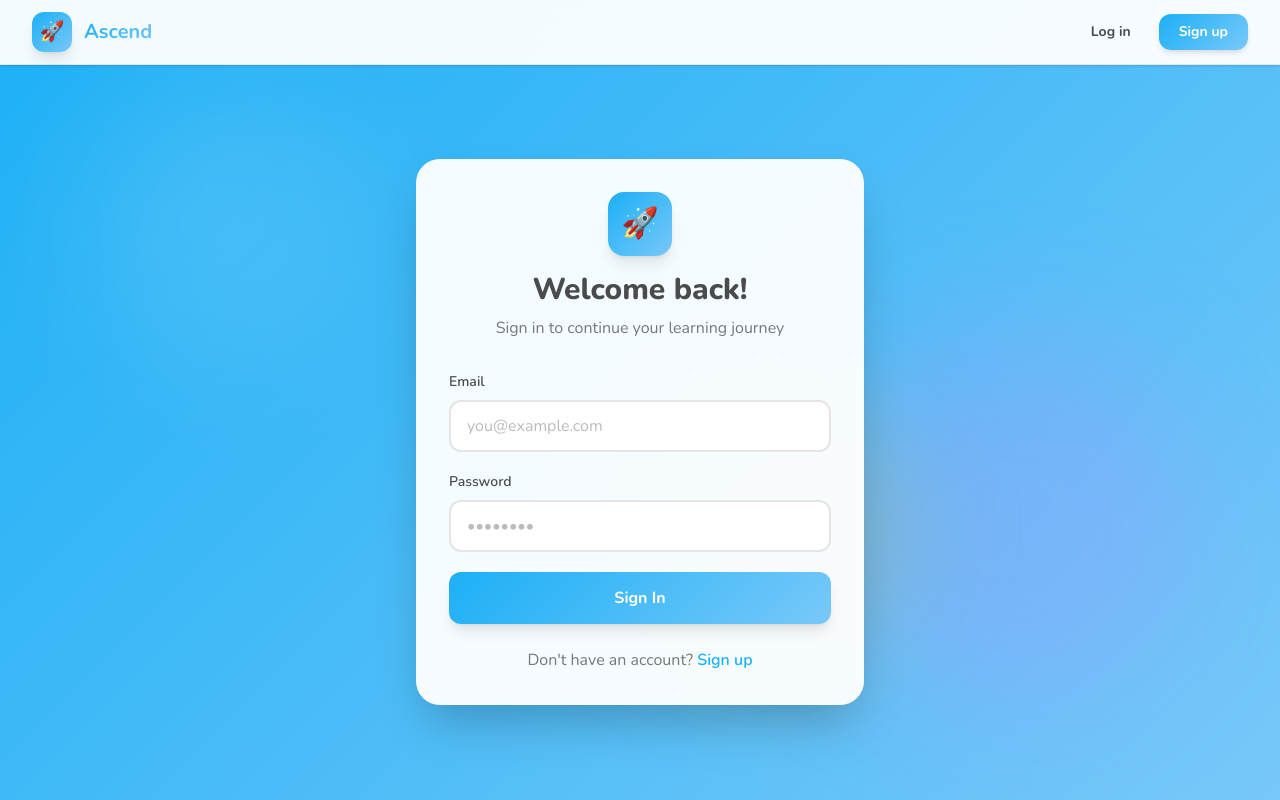
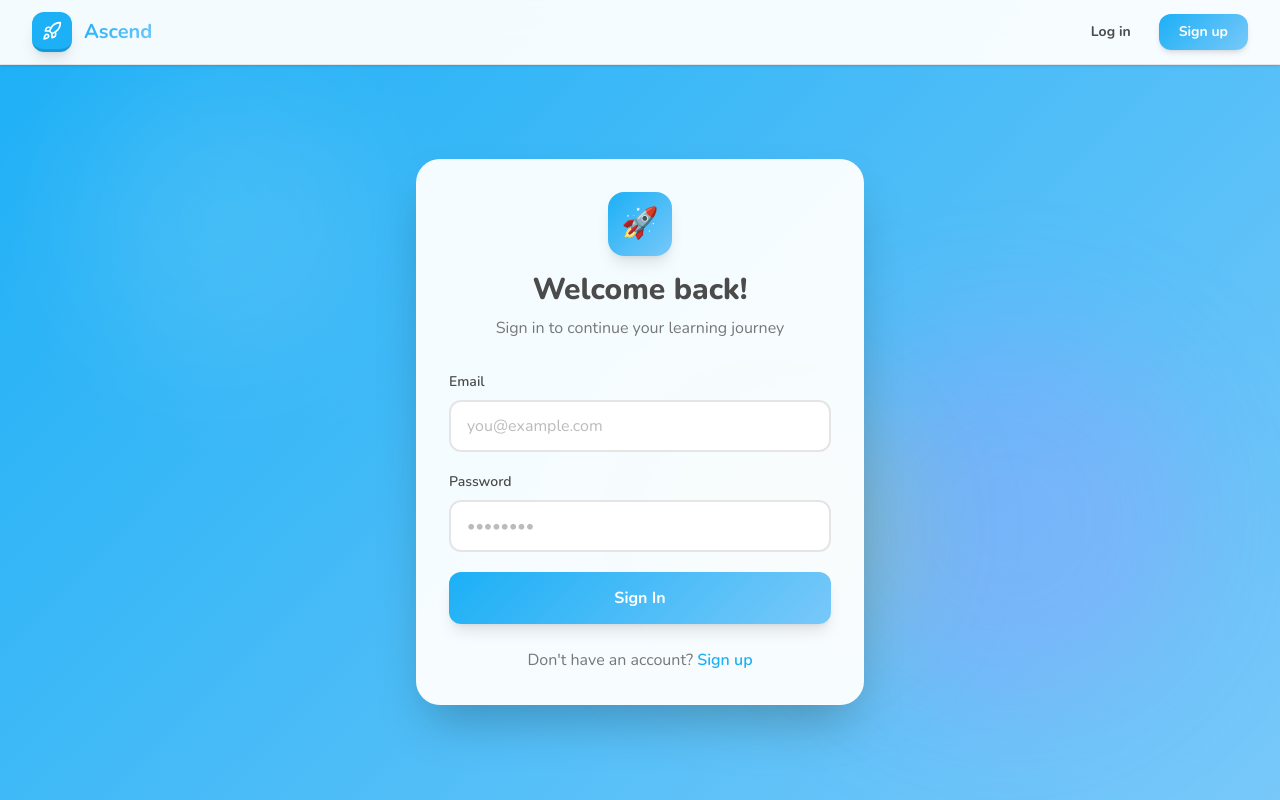
Before and after one commit to AtharvaGhorpade2405/learning-path, a React (Vite) app in the folder frontend/: page /login in a window 1280 px wide. Built offline with nearby package versions, Linux system fonts and the light colour scheme; no server answers.

Commit message:
changed the logo in the navbar

```diff
--- a/frontend/src/components/Navbar.jsx
+++ b/frontend/src/components/Navbar.jsx
@@ -1,7 +1,7 @@
 import { useState } from 'react';
 import { Link, useNavigate } from 'react-router-dom';
 import { useAuth } from '../context/AuthContext';
-import { Flame, Users, Crown, Menu, X } from 'lucide-react';
+import { Flame, Users, Crown, Menu, X, Rocket } from 'lucide-react';
 import { getRankInfo } from '../utils/ranks';
 
 const Navbar = ({ isAuthPage = false }) => {
@@ -31,8 +31,8 @@ const Navbar = ({ isAuthPage = false }) => {
         <div className="flex items-center justify-between h-16">
           {/* Logo */}
           <Link to="/" className="flex items-center gap-3 group" onClick={() => setIsOpen(false)}>
-            <div className="w-10 h-10 rounded-xl gradient-bg flex items-center justify-center shadow-lg group-hover:shadow-xl transition-all duration-300 group-hover:scale-105">
-              <span className="text-white text-xl">🚀</span>
+            <div className="w-10 h-10 rounded-xl bg-primary flex items-center justify-center shadow-lg group-hover:shadow-xl transition-all duration-300 group-hover:scale-105 border-b-[3px] border-primary-dark">
+              <Rocket size={20} className="text-white" />
             </div>
             <span className="text-xl font-bold gradient-text">
               Ascend
```
